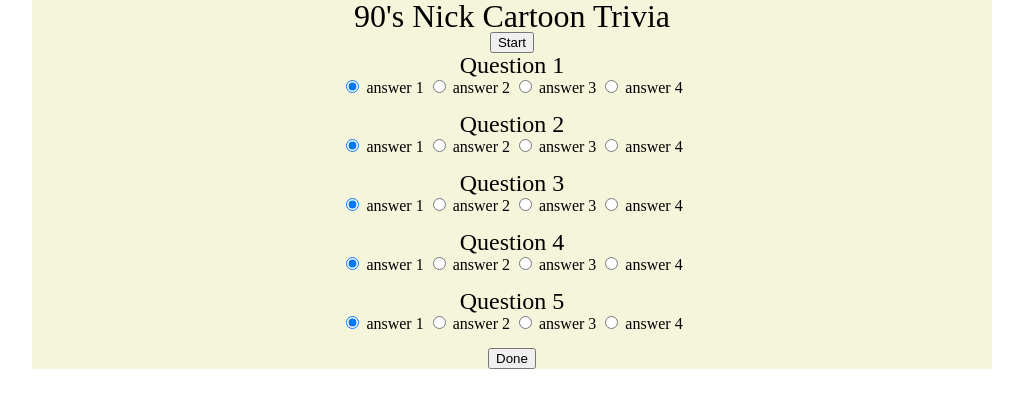
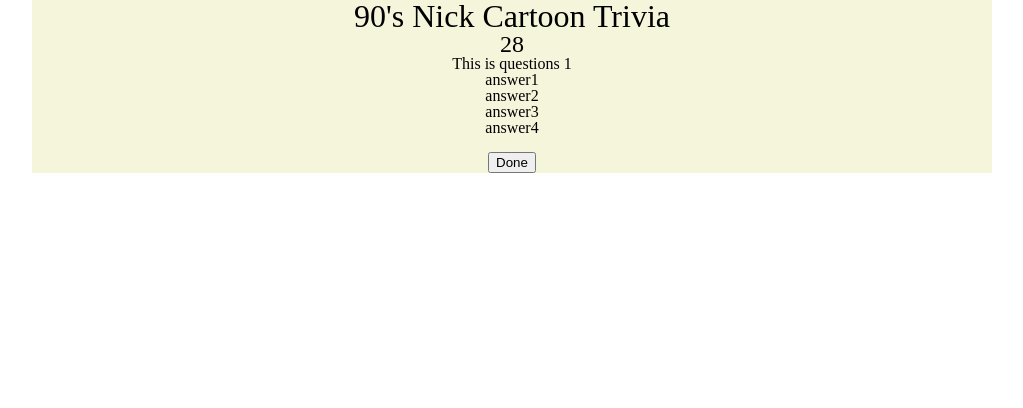
Before and after one commit to Squatch89/TriviaGame, a plain HTML site: page index.html in a window 1280 px wide. Both pictures are taken after a click on the button "Start". Shown: the whole page, without its empty margins (128-1151 px from the left). Drawn offline with nearby package versions, Linux system fonts and the light colour scheme.

Commit message:
new direction of project more coherent

```diff
--- a/assets/css/style.css
+++ b/assets/css/style.css
@@ -14,9 +14,18 @@ h2
     font-size: 24px;
 }
 
-.question
+.answer
 {
+    width: 10%;
+    margin: auto;
+    text-align: center;
 
+}
+
+.answer:hover
+{
+    background-color: black;
+    color: white;
 }
 
 #play-area
--- a/assets/javascript/app.js
+++ b/assets/javascript/app.js
@@ -0,0 +1,83 @@
+//hide all elements besides title and start button
+$(".question").hide();
+$("#done").hide();
+$("#timer").hide();
+$("#stats").hide();
+
+var questionCount = 0;
+var correct = 0;
+var incorrect =0;
+
+var questionsObj = [
+    {
+        question: "This is questions 1",
+        choices: ["answer1", "answer2", "answer3", "answer4"],
+        answer: "answer1"
+    },
+    {
+        question: "This is questions 2",
+        choices: ["answer1", "answer2", "answer3", "answer4"],
+        answer: "answer3"
+    }
+];
+
+
+$(document).ready(function () {
+
+    var timer;
+    var time = 30;
+
+    //click on start button. Start and display timer, display questions and hide start button
+    $("#start").on("click", function() {
+
+        $("#timer").show();
+        $(".question").show();
+        $("#done").show();
+        $("#stats").hide();
+        $("#start").hide();
+        // start timer
+       timer = setInterval(countdown, 1000);
+
+       showQuestion();
+    });
+
+    function showQuestion() {
+    $("#question").html(questionsObj[questionCount].question);
+    $("#answer1").html(questionsObj[questionCount].choices[0]);
+    $("#answer2").html(questionsObj[questionCount].choices[1]);
+    $("#answer3").html(questionsObj[questionCount].choices[2]);
+    $("#answer4").html(questionsObj[questionCount].choices[3]);
+
+    };
+
+    $("#done").on("click", stop);
+
+    //create timer/interval
+    function countdown() {
+        time--;
+        $("#timer").html("<h2>" + time + "</h2>");
+
+        if (time === 0) {
+            stop();
+        }
+    }
+
+    //end game if timer runs out display the number of correct and incorrect answers and how many went unanswered
+    function stop() {
+        clearInterval(timer);
+        $(".question").hide();
+        $("#done").hide();
+        $("#timer").hide();
+        $("#stats").show();
+        $("#start").show();
+        time = 30;
+        $("#timer").html("<h2>" + time + "</h2>");
+
+        //display the stats
+    }
+
+
+});
+
+
+//click on done display the number of correct and incorrect answers and how many went unanswered
--- a/index.html
+++ b/index.html
@@ -21,85 +21,100 @@
 <div id="play-area">
     <h1> 90's Nick Cartoon Trivia</h1>
 
-    <button class="button">
+    <button id="start" class="button">
         <h3>Start</h3>
     </button>
 
+    <div id="timer">
+        <h2>30</h2>
+    </div>
+
     <div class="question">
-        <h2>Question 1</h2>
-        <div>
-            <form>
-                <input type="radio" name="answer" value="correct" checked> answer 1
-                <input type="radio" name="answer" value="wrong"> answer 2
-                <input type="radio" name="answer" value="wrong"> answer 3
-                <input type="radio" name="answer" value="wrong"> answer 4
-            </form>
-        </div>
+        <div id="question"></div>
+        <div id="answer1" class="answer"></div>
+        <div id="answer2" class="answer"></div>
+        <div id="answer3" class="answer"></div>
+        <div id="answer4" class="answer"></div>
     </div>
+
+    <!--<div id="question1" class="question">-->
+        <!--<h2>Question 1</h2>-->
+        <!--<div>-->
+            <!--<div>-->
+                <!--<div class="correct answer">answer 1</div>-->
+                <!--<div class="answer">answer 2</div>-->
+                <!--<div class="answer"> answer 3</div>-->
+                <!--<div class="answer">answer 4</div>-->
+            <!--</div>-->
+        <!--</div>-->
+    <!--</div>-->
+    <!---->
+    <!--<br>-->
+    <!---->
+    <!--<div id="question2" class="question">-->
+        <!--<h2>Question 2</h2>-->
+        <!--<div>-->
+            <!--<div>-->
+                <!--<div class="correct answer">answer 1</div>-->
+                <!--<div class="answer">answer 2</div>-->
+                <!--<div class="answer"> answer 3</div>-->
+                <!--<div class="answer">answer 4</div>-->
+            <!--</div>-->
+        <!--</div>-->
+    <!--</div>-->
+    <!---->
+    <!--<br>-->
+    <!---->
+    <!--<div id="question3" class="question">-->
+        <!--<h2>Question 3</h2>-->
+        <!--<div>-->
+            <!--<div>-->
+                <!--<div class="correct naswer">answer 1</div>-->
+                <!--<div class="answer">answer 2</div>-->
+                <!--<div class="answer"> answer 3</div>-->
+                <!--<div class="answer">answer 4</div>-->
+            <!--</div>-->
+        <!--</div>-->
+    <!--</div>-->
+    <!---->
+    <!--<br>-->
+    <!---->
+    <!--<div id="question4" class="question">-->
+        <!--<h2>Question 4</h2>-->
+        <!--<div>-->
+            <!--<div>-->
+                <!--<div class="correct answer">answer 1</div>-->
+                <!--<div class="answer">answer 2</div>-->
+                <!--<div class="answer"> answer 3</div>-->
+                <!--<div class="answer">answer 4</div>-->
+            <!--</div>-->
+        <!--</div>-->
+    <!--</div>-->
+    <!---->
+    <!--<br>-->
+    <!---->
+    <!--<div id="question5" class="question">-->
+        <!--<h2>Question 5</h2>-->
+        <!--<div>-->
+            <!--<div class="correct answer">answer 1</div>-->
+            <!--<div class="answer">answer 2</div>-->
+            <!--<div class="answer"> answer 3</div>-->
+            <!--<div class="answer">answer 4</div>-->
+        <!--</div>-->
+    <!--</div>-->
 
     <br>
 
-    <div class="question">
-        <h2>Question 2</h2>
-        <div>
-            <form>
-                <input type="radio" name="answer" value="correct" checked> answer 1
-                <input type="radio" name="answer" value="wrong"> answer 2
-                <input type="radio" name="answer" value="wrong"> answer 3
-                <input type="radio" name="answer" value="wrong"> answer 4
-            </form>
-        </div>
-    </div>
-
-    <br>
-
-    <div class="question">
-        <h2>Question 3</h2>
-        <div>
-            <form>
-                <input type="radio" name="answer" value="correct" checked> answer 1
-                <input type="radio" name="answer" value="wrong"> answer 2
-                <input type="radio" name="answer" value="wrong"> answer 3
-                <input type="radio" name="answer" value="wrong"> answer 4
-            </form>
-        </div>
-    </div>
-
-    <br>
-
-    <div class="question">
-        <h2>Question 4</h2>
-        <div>
-            <form>
-                <input type="radio" name="answer" value="correct" checked> answer 1
-                <input type="radio" name="answer" value="wrong"> answer 2
-                <input type="radio" name="answer" value="wrong"> answer 3
-                <input type="radio" name="answer" value="wrong"> answer 4
-            </form>
-        </div>
-    </div>
-
-    <br>
-
-    <div class="question">
-        <h2>Question 5</h2>
-        <div>
-            <form>
-                <input type="radio" name="answer" value="correct" checked> answer 1
-                <input type="radio" name="answer" value="wrong"> answer 2
-                <input type="radio" name="answer" value="wrong"> answer 3
-                <input type="radio" name="answer" value="wrong"> answer 4
-            </form>
-        </div>
-    </div>
-
-    <br>
-
-    <button class="button">
+    <button id="done" class="button">
         <h3>Done</h3>
     </button>
 
 
+    <div id="stats">
+        <div id="correct">correct</div>
+        <div id="wrong">incorrect</div>
+        <div id="unanswered">unanswered</div>
+    </div>
 
 </div>
 
```
